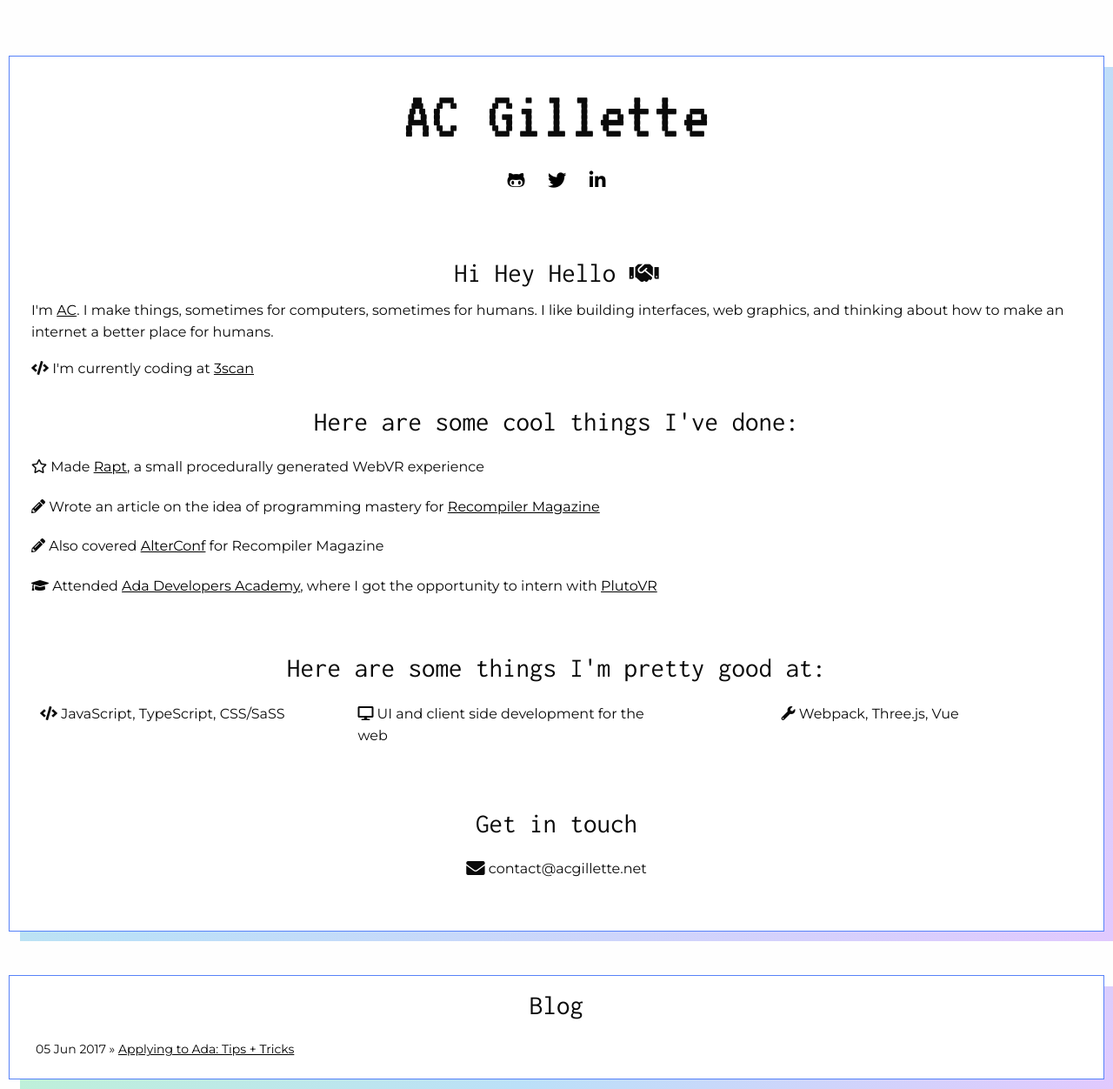
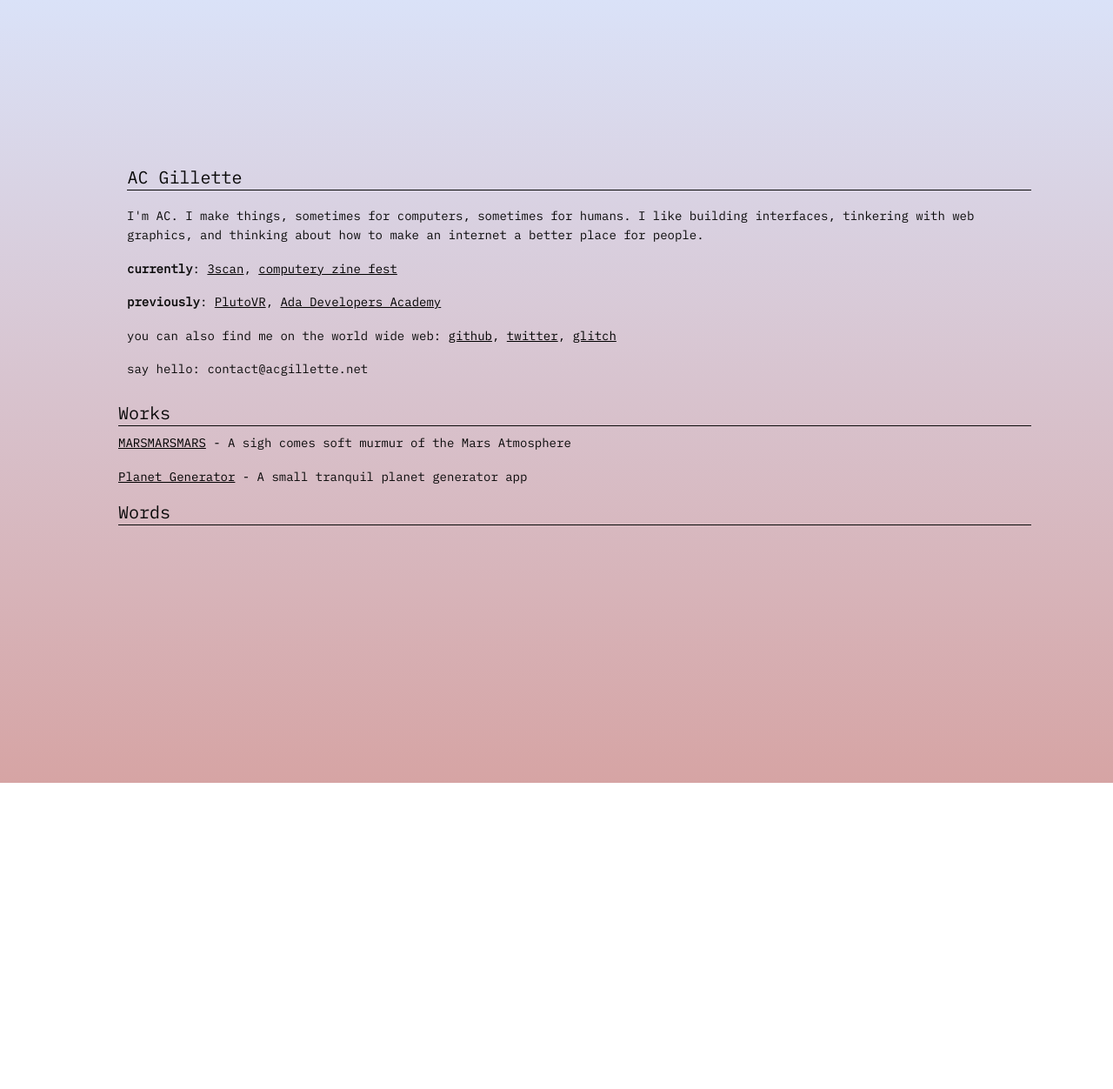
Before and after one commit to acgillette/acgillette.github.io, a Jekyll site: the page built from index.html, in a window 1280 px wide. Shown: the whole page at 87% size. Built offline with Jekyll 4.4.1, drawn with Linux system fonts in a browser that asks for light colours; nearby versions of some CDN libraries; after the commit the page ends 900 px from its top, so only the background shows below that.

Commit message:
Another year another major re styling of this site

```diff
--- a/_includes/blog-head.html
+++ b/_includes/blog-head.html
@@ -1,10 +1,13 @@
 <link rel="stylesheet" href="https://use.fontawesome.com/releases/v5.0.10/css/all.css" integrity="sha384-+d0P83n9kaQMCwj8F4RJB66tzIwOKmrdb46+porD/OvrJ+37WqIM7UoBtwHO6Nlg" crossorigin="anonymous"><link href="https://fonts.googleapis.com/css?family=VT323" rel="stylesheet">
 <link href="https://fonts.googleapis.com/css?family=Montserrat" rel="stylesheet">
 <link href="https://fonts.googleapis.com/css?family=Inconsolata" rel="stylesheet">
+<link href="https://fonts.googleapis.com/css?family=IBM+Plex+Mono" rel="stylesheet">
 
-<link rel="stylesheet" href="../assets/css/main.css">
+
 <link rel="stylesheet" href="../assets/css/foundation.css">
 <link rel="stylesheet" href="../assets/css/app.css">
+<link rel="stylesheet" href="../assets/css/main.css">
+
 <script
     src="https://code.jquery.com/jquery-3.2.1.min.js"
     integrity="sha256-hwg4gsxgFZhOsEEamdOYGBf13FyQuiTwlAQgxVSNgt4="
--- a/_layouts/default.html
+++ b/_layouts/default.html
@@ -6,12 +6,16 @@
     {% include analytics.html %}
     {% endif %}
     {% include blog-head.html %}
+    <meta charset="utf-8" />
+    <meta http-equiv="x-ua-compatible" content="ie=edge">
+    <meta name="viewport" content="width=device-width, initial-scale=1.0" />
+
     <title>{{ page.title }}</title>
   </head>
 
   <header class="nav row">
   </header>
-  <body class="js_color">
+  <body>
     <main class="row">
       {{ content }}
     </main>
--- a/assets/css/foundation.css
+++ b/assets/css/foundation.css
@@ -426,7 +426,6 @@ template {
   font-family: "small=0em&medium=40em&large=64em&xlarge=75em&xxlarge=90em"; }
 
 html {
-  box-sizing: border-box;
   font-size: 100%; }
 
 *,
@@ -437,7 +436,6 @@ html {
 body {
   margin: 0;
   padding: 0;
-  background: #fefefe;
   font-family: "Helvetica Neue", Helvetica, Roboto, Arial, sans-serif;
   font-weight: normal;
   line-height: 1.5;
--- a/assets/css/main.css
+++ b/assets/css/main.css
@@ -1,4 +1,12 @@
-
+html {
+  height: 100%;
+}
+body {
+  min-height: 100%;
+  background: -webkit-linear-gradient(to bottom, #dae2f8, #d6a4a4); /* Chrome 10-25, Safari 5.1-6 */
+  background: linear-gradient(to bottom, #dae2f8, #d6a4a4); /* W3C, IE 10+/ Edge, Firefox 16+, Chrome 26+, Opera 12+, Safari 7+ */
+  background-repeat: no-repeat;
+}
 
 h1 {
   font-size: 3.0em;
@@ -14,13 +22,20 @@ h3 {
 }
 
 h4 {
-  font-family: 'Inconsolata', monospace;
+  font-family: 'IBM Plex Mono', monospace;
   text-align: left;
+  border-bottom: solid 1px;
+  font-size: 20px;
+}
+
+.main-content {
+  padding: 5%;
+  margin: 5%;
 }
 
 
 p {
-  font-family: 'Montserrat', san-serif;
+  font-family: 'IBM Plex Mono', monospace;
   font-size: 14px;
 }
 
@@ -29,7 +44,7 @@ ul #list {
 }
 
 li {
-  font-family: 'Montserrat', san-serif;
+  font-family: 'IBM Plex Mono', monospace;
   font-size: 14px;
   padding: 10px;
 }
@@ -39,9 +54,10 @@ li {
 }
 
 .name {
-  text-align: center;
-  font-size: 5.0em;
-  font-family: 'VT323', monospace;
+  font-family: 'IBM Plex Mono', monospace;
+  font-size: 20px;
+  margin-left: 1%;
+  border-bottom: solid 1px;
 }
 
 .about-me {
@@ -69,7 +85,6 @@ li {
 
 .nav {
   margin-bottom: 5%;
-  text-align: center;
 }
 
 
@@ -104,11 +119,6 @@ li {
 
 }
 
-.blog-post h1, h2, h3, h4 {
-  text-align: center;
-}
-
-
 .post-title {
   text-align: center;
   font-family: 'Inconsolata', monospace;
--- a/assets/js/main.js
+++ b/assets/js/main.js
@@ -1,7 +1,7 @@
 var setHeaderColor = function() {
   var hue = Math.floor(Math.random() * 360);
   var pastel = 'hsl(' + hue + ', 100%, 87.5%)';
-  $(".js_color").css("background-color", pastel);
+  $(".js_color").css("color", pastel);
 };
 
 var setBackground = function() {
--- a/index.html
+++ b/index.html
@@ -4,52 +4,27 @@ title: AC Gillette
 ---
 <main class="content row">
     <section class="row">
-      <section class="column small-12 gradient-box main-content">
-        <h1 class="name">AC Gillette</h1>
-        <section class="nav">
-            <a href="https://github.com/acgillette" target="_blank"><i class="fab fa-github-alt fa-lg"></i></a>
-            <a href="https://twitter.com/quartzcrusher" target="_blank"><i class="fab fa-twitter fa-lg"></i></a>
-            <a href="https://www.linkedin.com/in/ac-gillette-aaa633113/" target="_blank"><i class="fab fa-linkedin-in fa-lg"></i></a>
+      <section class="column small-10 main-content">
+        <h4 class="name">AC Gillette</h4>
+        <section class="about-me">
+                <p>I'm AC. I make things, sometimes for computers, sometimes for humans. I like building interfaces, tinkering with web graphics, and thinking about how to make an internet a better place for people.</p>
+
+                <p><strong>currently</strong>: <a href="http://www.3scan.com/" target="_blank">3scan</a>, <a href="https://czf-con.github.io/" target="_blank">computery zine fest</a></p>
+
+                <p><strong>previously</strong>: <a href="https://www.plutovr.com/" target="_blank">PlutoVR</a>, <a href="https://www.adadevelopersacademy.org/" target="_blank">Ada Developers Academy</a></p>
+
+                <p>you can also find me on the world wide web: <a href="https://github.com/acgillette/" target="_blank">github</a>, <a href="https://twitter.com/quartzcrusher" target="_blank">twitter</a>, <a href="https://glitch.com/@acgillette" target="_blank">glitch</a><p>
+
+                <p>say hello: contact@acgillette.net<p>
         </section>
-        <section class="about-me">
-            <h3>Hi Hey Hello <i class="fas fa-handshake fa-sm"></i></h3>
-            <p>
-              I'm <a href="https://twitter.com/quartzcrusher">AC</a>. I make things, sometimes for computers, sometimes for humans. I like building interfaces, web graphics, and thinking about how to make an internet a better place for humans.
-            </p>
-            <p><i class="fas fa-code"></i> I'm currently coding at <a href="http://www.3scan.com/" target="_blank">3scan</a></p>
+        <section class="works">
+            <h4>Works</h4>
+            <p><a href="https://mars-mars-mars.glitch.me/" target="_blank">MARSMARSMARS</a> - A sigh comes soft murmur of the Mars Atmosphere</p>
+
+            <p><a href="https://planet-generator.glitch.me/" target="_blank">Planet Generator</a> - A small tranquil planet generator app</p>
         </section>
-        <section class="achievements-list">
-            <h3>Here are some cool things I've done:</h3>
-            <ul id="list">
-              <li><i class="far fa-star"></i> Made <a href="http://www.raptvr.net/">Rapt</a>, a small procedurally generated WebVR experience</li>
-              <li><i class="fas fa-pencil-alt"></i> Wrote an article on the idea of programming mastery for <a href="https://shop.recompilermag.com/products/issue-9-hard-problems">Recompiler Magazine</a></li>
-              <li><i class="fas fa-pencil-alt"></i> Also covered <a href="https://recompilermag.com/2017/05/31/alterconf-building-a-better-tech-one-conference-at-a-time/">AlterConf</a> for Recompiler Magazine</li>
-              <li><i class="fas fa-graduation-cap"></i> Attended <a href="https://www.adadevelopersacademy.org/">Ada Developers Academy</a>, where I got the opportunity to intern with <a href="https://www.plutovr.com/">PlutoVR</a></li>
-            </ul>
+        <section class="words">
+            <h4>Words</h4>
+            <p></p>
         </section>
-        <section class="skills-list">
-            <h3>Here are some things I'm pretty good at:</h3>
-            <ul id="list" class="row">
-              <li class="column small-4"><i class="fas fa-code"></i> JavaScript, TypeScript, CSS/SaSS</li>
-              <li class="column small-4"><i class="fas fa-desktop"></i> UI and client side development for the web</li>
-              <li class="column small-4"><i class="fas fa-wrench"></i> Webpack, Three.js, Vue</li>
-            </ul>
-        </section>
-        <section class="contact-me">
-            <h3>Get in touch</h3>
-            <p id="contact">
-                <i class="fa fa-envelope fa-lg" aria-hidden="true"></i> contact@acgillette.net
-            </p>
-        </section>
-      </section>
-      <section class="column small-12 blog-posts gradient-box">
-          <h3>Blog</h3>
-          <ul class="posts">
-              {% for post in site.posts %}
-                <section class="post column small-4">
-                  <span>{{ post.date | date_to_string }}</span> » <a href="{{ post.url }}" title="{{ post.title }}">{{ post.title }}</a>
-                </section>
-              {% endfor %}
-            </ul>
-      </section>
 </main>
```
